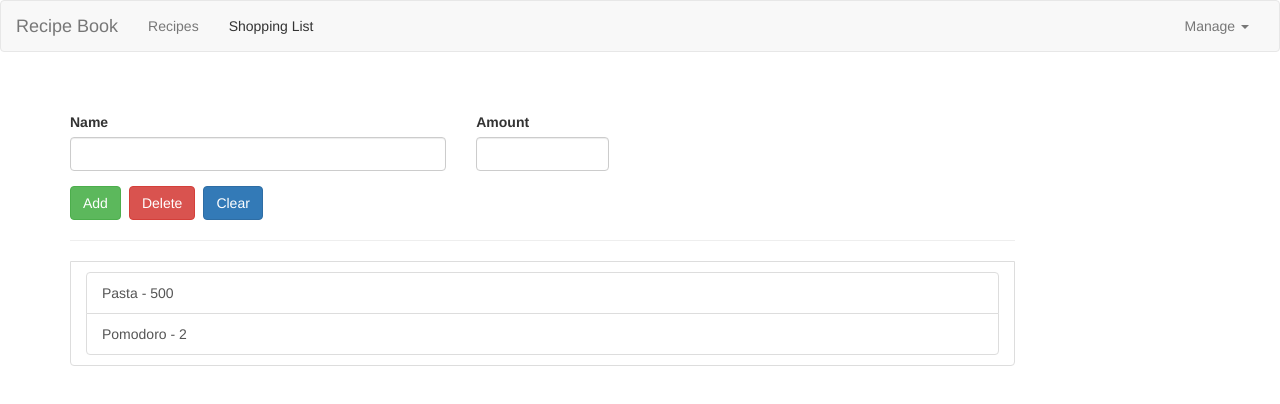
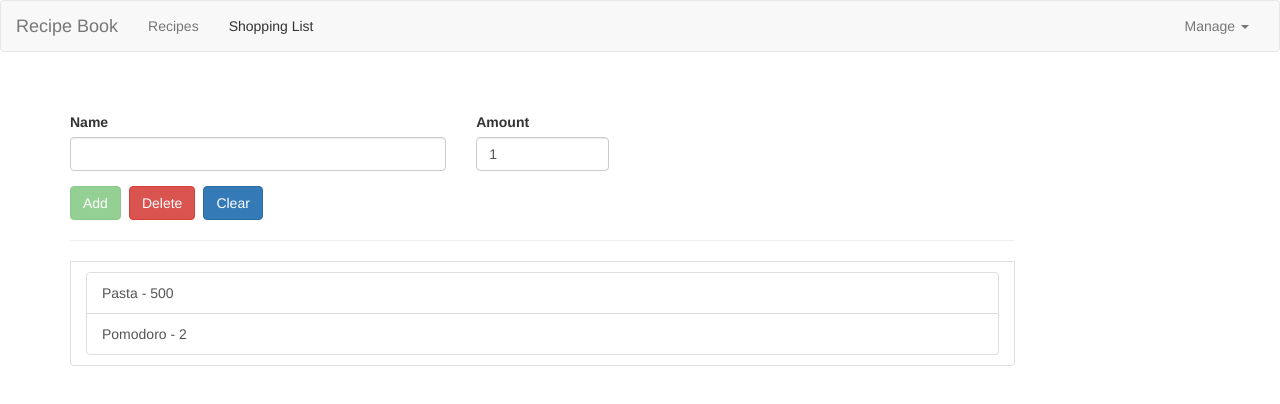
Before and after one commit to vallauri-ict/my-recipes-SamueleDeToffol, an Angular app: page / in a window 1280 px wide. Both pictures are taken after a click on the link "Shopping List". Shown: the top 404 px of the page. Built offline with nearby package versions, Linux system fonts and the light colour scheme.

Commit message:
Add ingredient to the shopping list

```diff
--- a/src/app/app.module.ts
+++ b/src/app/app.module.ts
@@ -1,5 +1,6 @@
 import { NgModule } from '@angular/core';
 import { BrowserModule } from '@angular/platform-browser';
+
 
 import { AppComponent } from './app.component';
 import { HeaderComponent } from './header/header.component';
@@ -9,10 +10,11 @@ import { RecipeItemComponent } from './recipes/recipe-list/recipe-item/recipe-it
 import { RecipeDetailComponent } from './recipes/recipe-detail/recipe-detail.component';
 import { ShoppingListComponent } from './shopping-list/shopping-list.component';
 import { ShoppingEditComponent } from './shopping-list/shopping-edit/shopping-edit.component';
+import { FormsModule } from '@angular/forms';
 
 @NgModule({
   declarations: [AppComponent, HeaderComponent, RecipesComponent, RecipeListComponent, RecipeItemComponent, RecipeDetailComponent, ShoppingListComponent, ShoppingEditComponent],
-  imports: [BrowserModule],
+  imports: [BrowserModule, FormsModule],
   providers: [],
   bootstrap: [AppComponent],
 })
--- a/src/app/shopping-list/shopping-edit/shopping-edit.component.html
+++ b/src/app/shopping-list/shopping-edit/shopping-edit.component.html
@@ -5,18 +5,18 @@
       <div class="row">
         <div class="col-sm-5 form-group">
             <label for="name">Name</label>
-            <input id="name" type="text" class="form-control">
+            <input id="name" type="text" class="form-control" [(ngModel)]="ingredientName" [ngModelOptions]="{standalone:true}">
         </div>
         <div class="col-sm-2 form-group">
             <label for="amount">Amount</label>
-            <input id="amount" type="number" class="form-control">
+            <input id="amount" type="number" class="form-control" [(ngModel)]="ingredientAmount" [ngModelOptions]="{standalone:true}" min="1">
         </div>
       </div>
       <div class="row">
           <div class="col-xs-12">
-              <button type="submit" class="btn btn-success">Add</button>
+              <button type="button" class="btn btn-success" (click)="addIngredient()" [disabled]="!ingredientName">Add</button>
               <button type="button" class="btn btn-danger">Delete</button>
-              <button type="button" class="btn btn-primary">Clear</button>
+              <button type="button" class="btn btn-primary" (click)="clearAll()">Clear</button>
           </div>
 
     </div>
--- a/src/app/shopping-list/shopping-edit/shopping-edit.component.ts
+++ b/src/app/shopping-list/shopping-edit/shopping-edit.component.ts
@@ -1,15 +1,36 @@
-import { Component, OnInit } from '@angular/core';
+import { Component, EventEmitter, OnInit, Output } from '@angular/core';
+import { IngredientModel } from 'src/app/models/ingredient.model';
 
 @Component({
   selector: 'app-shopping-edit',
   templateUrl: './shopping-edit.component.html',
-  styleUrls: ['./shopping-edit.component.css']
+  styleUrls: ['./shopping-edit.component.css'],
 })
 export class ShoppingEditComponent implements OnInit {
+  @Output() ingredientAdded = new EventEmitter<IngredientModel>();
 
-  constructor() { }
+  ingredientName: string = '';
+  ingredientAmount: number = 1;
 
-  ngOnInit(): void {
+  constructor() {}
+
+  ngOnInit(): void {}
+
+  addIngredient() {
+    if (this.ingredientAmount > 0) {
+      //console.log(this.ingredientName + " " + this.ingredientAmount);
+      const newIngredient: IngredientModel = new IngredientModel(
+        this.ingredientName,
+        this.ingredientAmount
+      );
+      this.ingredientAdded.emit(newIngredient);
+    } else {
+      alert('Amount must be > 0');
+    }
   }
 
+  clearAll(){
+    this.ingredientAmount = 0;
+    this.ingredientName = "";
+  }
 }
--- a/src/app/shopping-list/shopping-list.component.html
+++ b/src/app/shopping-list/shopping-list.component.html
@@ -1,6 +1,6 @@
 <div class="row">
     <div class="col-xs-10">
-      <app-shopping-edit></app-shopping-edit>
+      <app-shopping-edit (ingredientAdded)="addIngredient($event)"></app-shopping-edit>
       <hr />
       <ul class="list-group-item">
         <a
--- a/src/app/shopping-list/shopping-list.component.ts
+++ b/src/app/shopping-list/shopping-list.component.ts
@@ -14,4 +14,15 @@ export class ShoppingListComponent implements OnInit {
   constructor() {}
 
   ngOnInit(): void {}
+
+  addIngredient = (ingredient: IngredientModel) => {
+    let data =
+      this.ingredients.find((aus) => aus.name.toUpperCase() === ingredient.name.toUpperCase()) ?? null;
+    if (!data) this.ingredients.push(ingredient);
+    else {
+      this.ingredients.map((aus) =>
+        aus.name.toUpperCase() === ingredient.name.toUpperCase() ? (aus.amount += ingredient.amount) : null
+      );
+    }
+  };
 }
```
